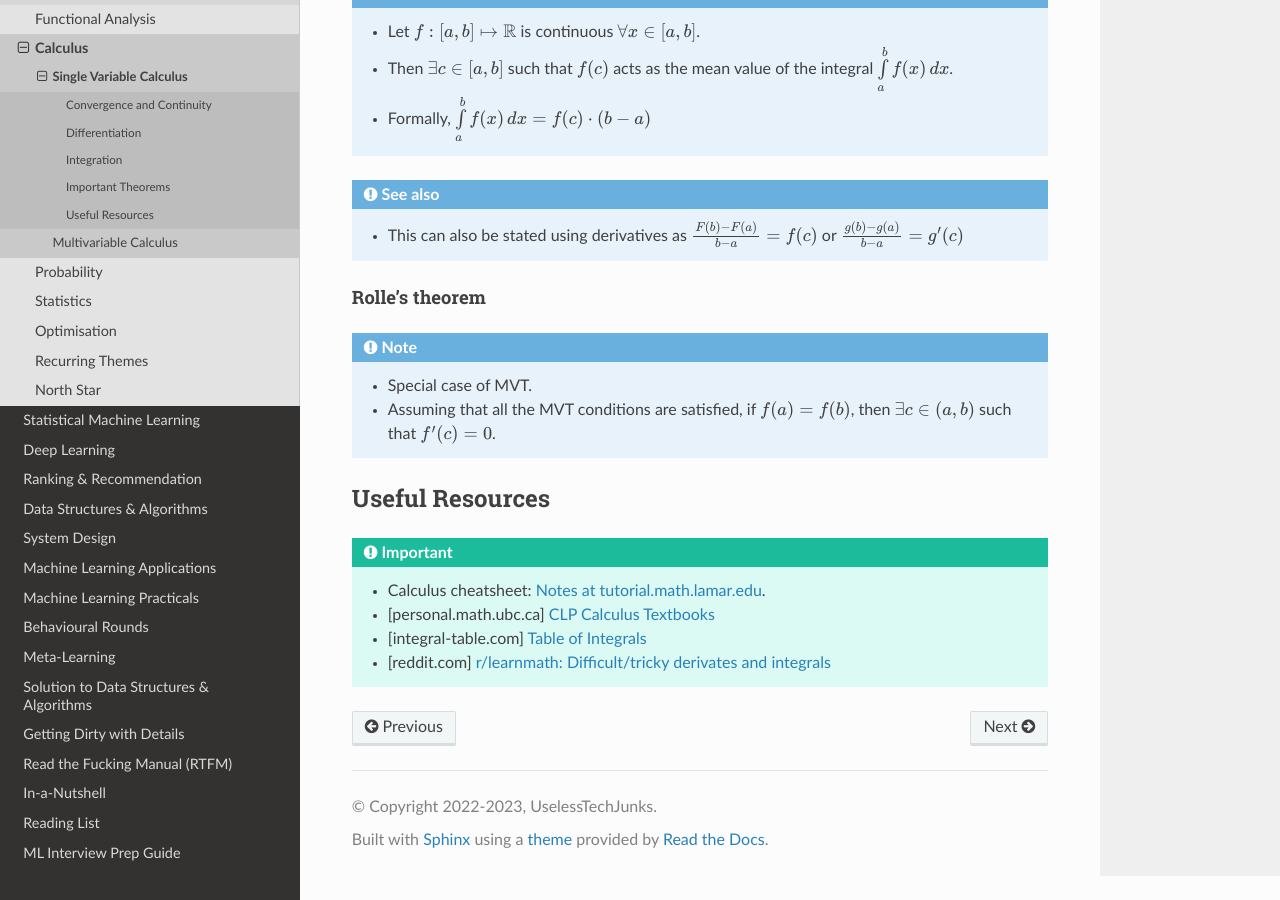
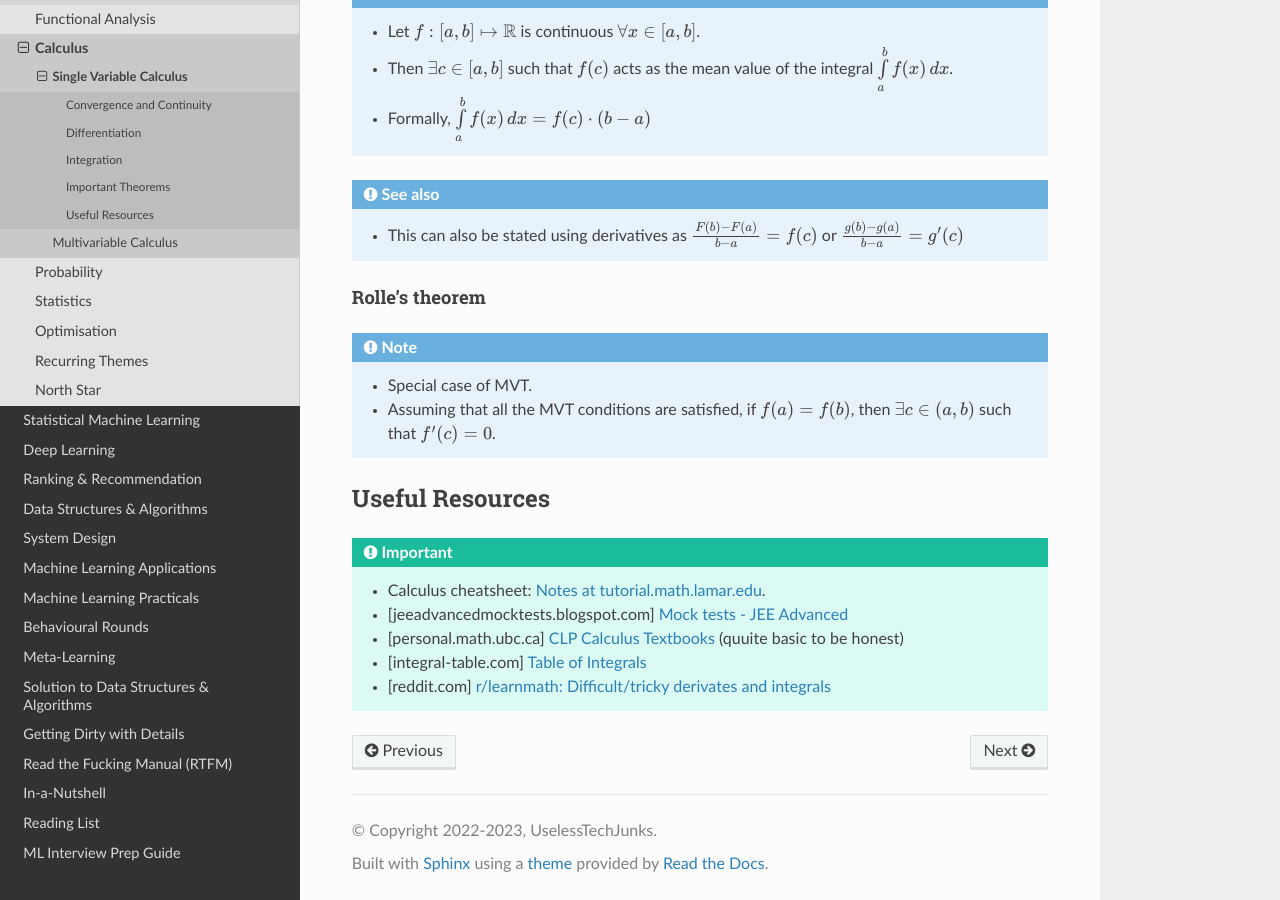
Before and after one commit to uselesstechjunks/leetcode, a Sphinx documentation site: the page built from docs/source/math/calc3/calc1.rst, in a window 1280 px wide and 900 px high, scrolled down 10800 px. Built offline with Sphinx 7.4.7 and the Read the Docs theme 2.0.0, drawn with Linux system fonts in a browser that asks for light colours.

Commit message:
Update calc1.rst (#368)

```diff
--- a/docs/source/math/calc3/calc1.rst
+++ b/docs/source/math/calc3/calc1.rst
@@ -362,6 +362,7 @@ Useful Resources
 ****************************************************************
 .. important::
 	* Calculus cheatsheet: `Notes at tutorial.math.lamar.edu <https://tutorial.math.lamar.edu/pdf/calculus_cheat_sheet_all.pdf>`_.
-	* [personal.math.ubc.ca] `CLP Calculus Textbooks <https://personal.math.ubc.ca/~CLP/CLP2/>`_
+	* [jeeadvancedmocktests.blogspot.com] `Mock tests - JEE Advanced <https://jeeadvancedmocktests.blogspot.com/p/welcome-to-blog.html>`_
+	* [personal.math.ubc.ca] `CLP Calculus Textbooks <https://personal.math.ubc.ca/~CLP/CLP2/>`_ (quuite basic to be honest)
 	* [integral-table.com] `Table of Integrals <https://www.integral-table.com/>`_
 	* [reddit.com] `r/learnmath: Difficult/tricky derivates and integrals  <https://www.reddit.com/r/learnmath/comments/cvgswt/looking_for_a_book_with_difficulttricky_derivates/>`_
```
